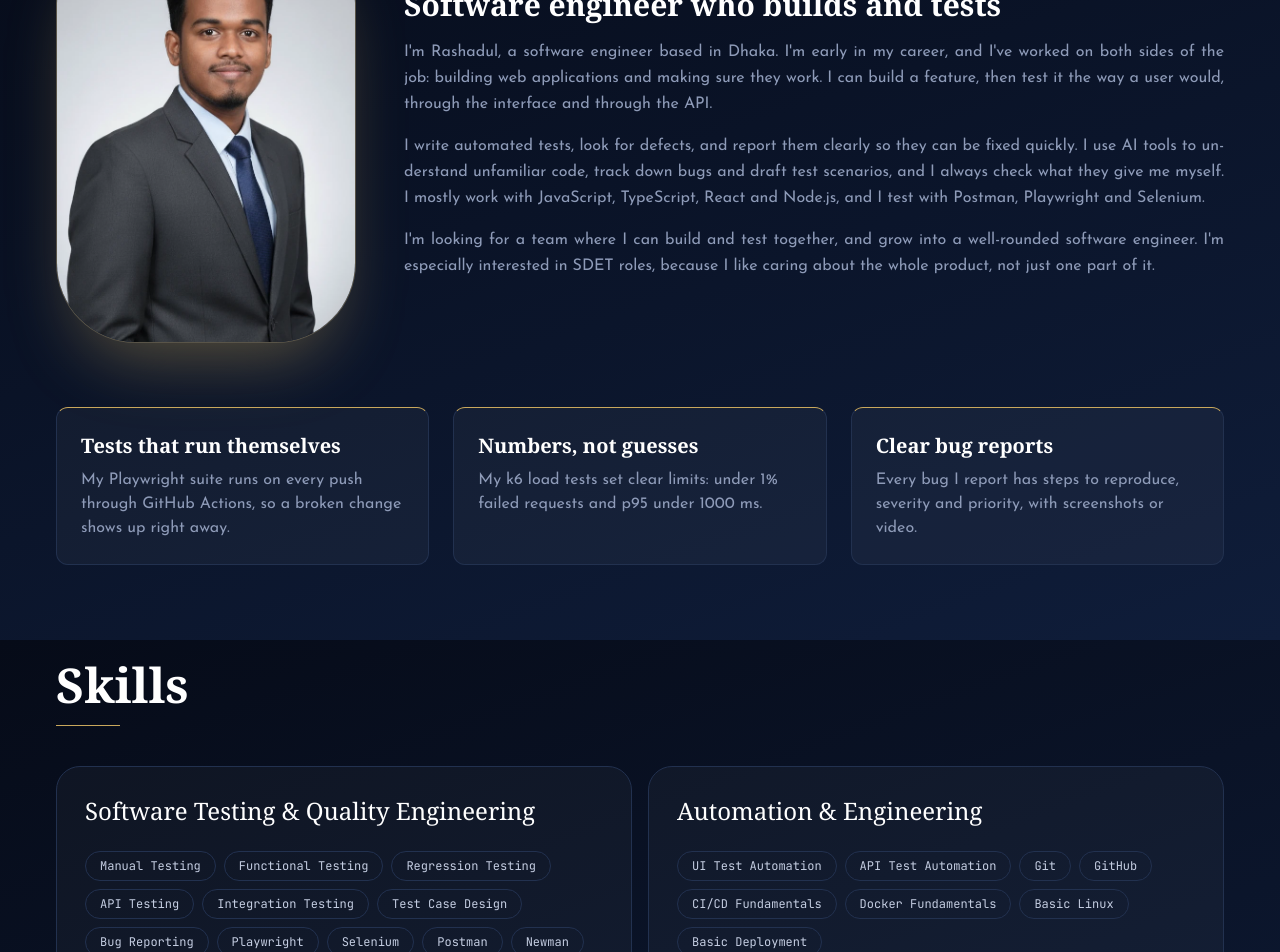
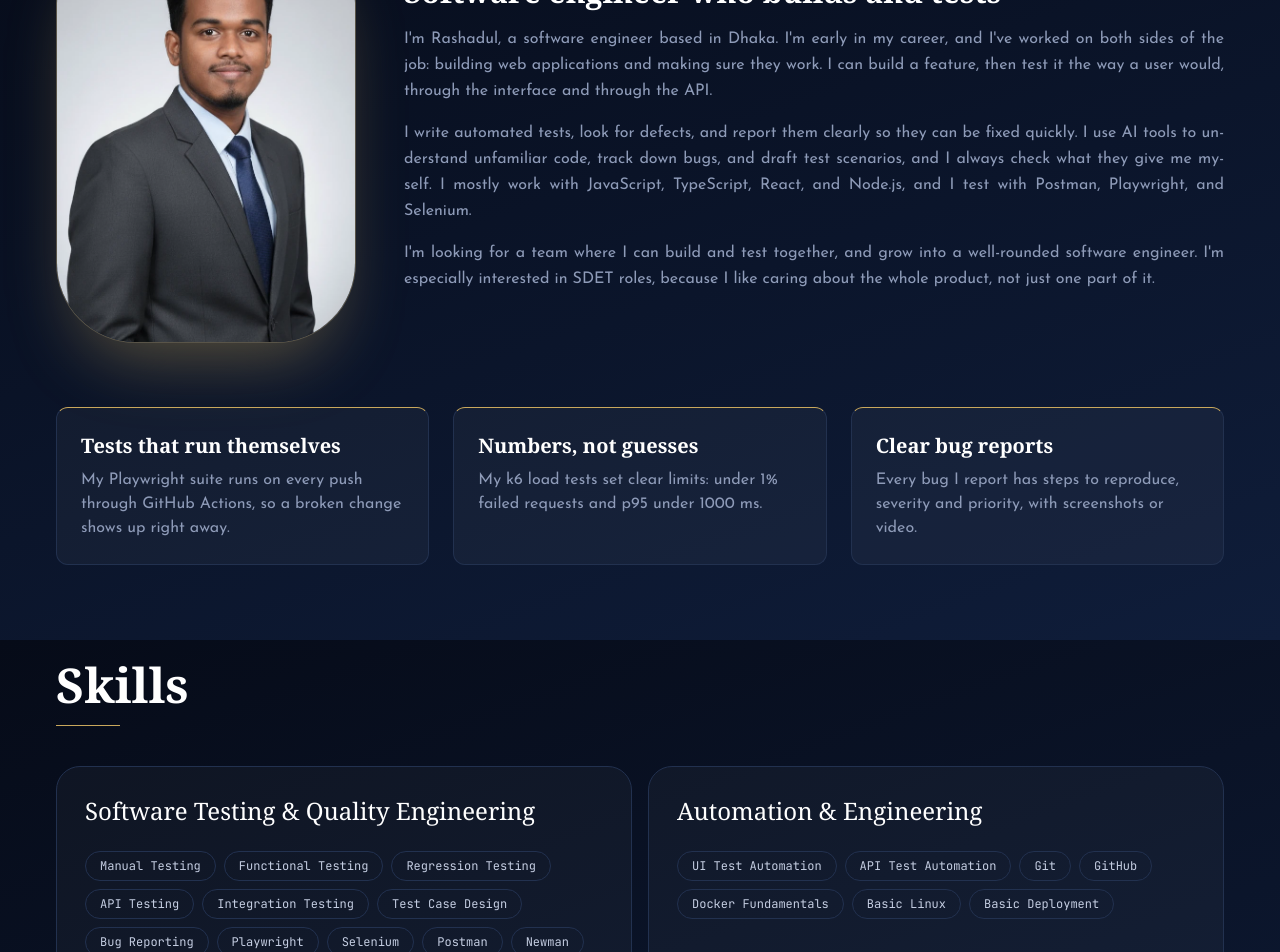
Before and after one commit to rashadkhan97/my-portfolio, a React (Vite) app: page / in a window 1280 px wide. Shown: the part 960-1912 px from the top of the page. Built offline with nearby package versions, Linux system fonts and the light colour scheme.

Commit message:
Fix grammar and heading wording, hide CI/CD Fundamentals skill

```diff
--- a/src/components/Contact.jsx
+++ b/src/components/Contact.jsx
@@ -33,7 +33,7 @@ const Contact = () => {
 
   return (
     <section id="contact" className="max-w-[1200px] mx-auto px-4 pt-24">
-      <SectionHeading title="Get In Touch" />
+      <SectionHeading title="Get in Touch" />
       <div className="grid lg:grid-cols-2 gap-10 card p-6 md:p-10">
         <div className="flex flex-col gap-6">
           <div>
--- a/src/components/Education.jsx
+++ b/src/components/Education.jsx
@@ -57,7 +57,7 @@ const Education = () => {
 
       <h3 className={subHeading + " mb-6"}>
         <span className="text-gold">{icons.bsc}</span>
-        Academic Degree
+        Academic Degrees
       </h3>
 
       {/* journey strip hidden for now; remove "hidden" to show it again */}
@@ -120,7 +120,7 @@ const Education = () => {
         <>
           <h3 className={subHeading + " mt-16 mb-10"}>
             <FiAward className="text-gold text-xl" />
-            Courses &amp; Certificates
+            Courses &amp; Certifications
           </h3>
           <div className="grid md:grid-cols-2 xl:grid-cols-4 gap-x-6 gap-y-10">
             {certifications.map((cert, index) => (
--- a/src/data/content.js
+++ b/src/data/content.js
@@ -22,7 +22,7 @@ export const contact = {
     "Hi Rashadul, I found your portfolio and would like to talk.",
   eyebrow: "Let's connect",
   heading: "Let's build something reliable.",
-  text: "Actively looking for QA and SDET opportunities. I reply to every message.",
+  text: "I'm actively looking for QA and SDET opportunities. I reply to every message.",
   location: "Dhaka, Bangladesh",
 };
 
@@ -88,7 +88,7 @@ export const about = {
   heading: "Software engineer who builds and tests",
   paragraphs: [
     "I'm Rashadul, a software engineer based in Dhaka. I'm early in my career, and I've worked on both sides of the job: building web applications and making sure they work. I can build a feature, then test it the way a user would, through the interface and through the API.",
-    "I write automated tests, look for defects, and report them clearly so they can be fixed quickly. I use AI tools to understand unfamiliar code, track down bugs and draft test scenarios, and I always check what they give me myself. I mostly work with JavaScript, TypeScript, React and Node.js, and I test with Postman, Playwright and Selenium.",
+    "I write automated tests, look for defects, and report them clearly so they can be fixed quickly. I use AI tools to understand unfamiliar code, track down bugs, and draft test scenarios, and I always check what they give me myself. I mostly work with JavaScript, TypeScript, React, and Node.js, and I test with Postman, Playwright, and Selenium.",
     "I'm looking for a team where I can build and test together, and grow into a well-rounded software engineer. I'm especially interested in SDET roles, because I like caring about the whole product, not just one part of it.",
   ],
   cards: [
@@ -140,7 +140,7 @@ export const skillGroups = [
       "API Test Automation",
       "Git",
       "GitHub",
-      "CI/CD Fundamentals",
+      // "CI/CD Fundamentals", // hidden for now; remove the // to show it again
       "Docker Fundamentals",
       "Basic Linux",
       "Basic Deployment",
```
